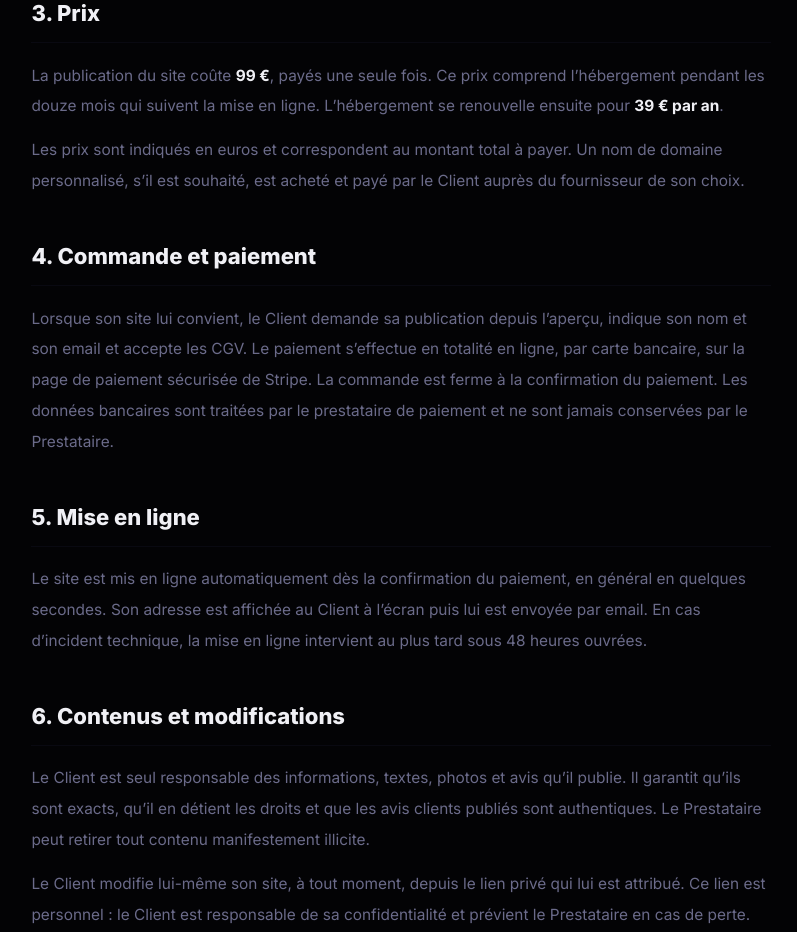
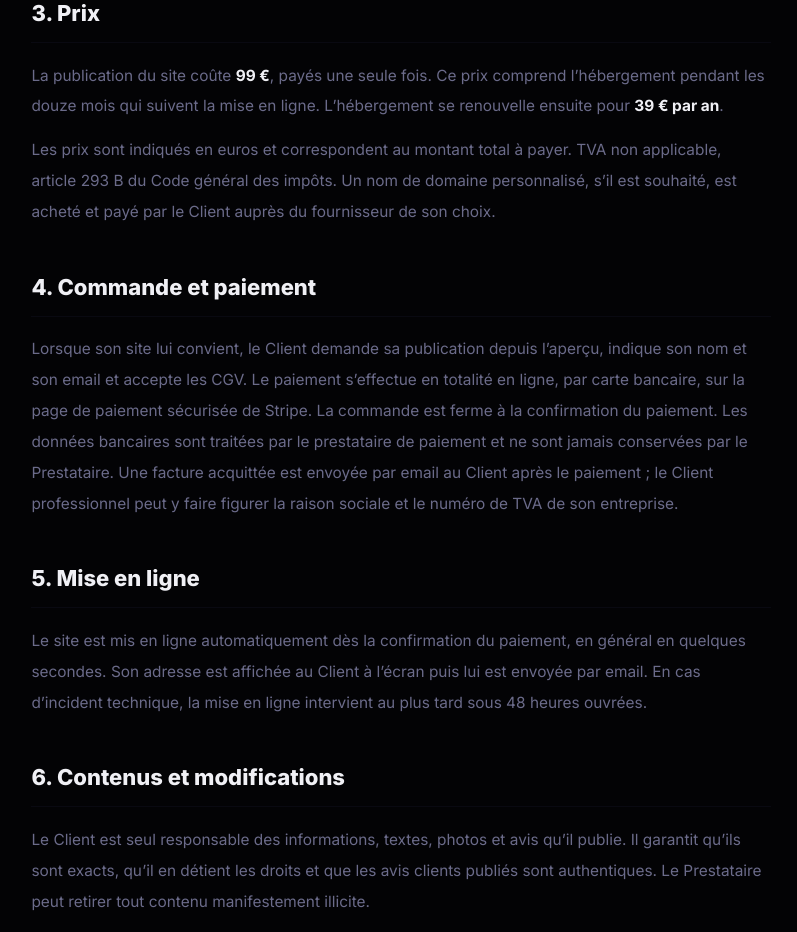
Before and after one commit to thoomaslef/Tommy-studio, a Next.js app: page /cgv in a window 1280 px wide. Shown: the part 1040-1972 px from the top of the page, without its empty margins (239-1036 px from the left). Built offline with nearby package versions, Linux system fonts and the light colour scheme.

Commit message:
Factures Stripe : mention TVA et facture dans les CGV
Co-Authored-By: Claude Opus 5.5 <noreply@anthropic.com>
Claude-Session: https://claude.ai/code/session_01YMUx6AxujfY1Pcht94xV6D

```diff
--- a/src/app/(studio)/cgv/page.tsx
+++ b/src/app/(studio)/cgv/page.tsx
@@ -43,7 +43,7 @@ const sections = [
           La publication du site coûte <strong>{formatEuro(SITE_PRICE)}</strong>, payés une seule fois. Ce prix comprend l’hébergement pendant les douze mois
           qui suivent la mise en ligne. L’hébergement se renouvelle ensuite pour <strong>{formatEuro(HOSTING_RENEWAL_PRICE)} par an</strong>.
         </p>
-        <p>Les prix sont indiqués en euros et correspondent au montant total à payer. Un nom de domaine personnalisé, s’il est souhaité, est acheté et payé par le Client auprès du fournisseur de son choix.</p>
+        <p>Les prix sont indiqués en euros et correspondent au montant total à payer. TVA non applicable, article 293 B du Code général des impôts. Un nom de domaine personnalisé, s’il est souhaité, est acheté et payé par le Client auprès du fournisseur de son choix.</p>
       </>
     ),
   },
@@ -53,7 +53,7 @@ const sections = [
       <p>
         Lorsque son site lui convient, le Client demande sa publication depuis l’aperçu, indique son nom et son email et accepte les CGV. Le paiement
         s’effectue en totalité en ligne, par carte bancaire, sur la page de paiement sécurisée de Stripe. La commande est ferme à la confirmation du paiement.
-        Les données bancaires sont traitées par le prestataire de paiement et ne sont jamais conservées par le Prestataire.
+        Les données bancaires sont traitées par le prestataire de paiement et ne sont jamais conservées par le Prestataire. Une facture acquittée est envoyée par email au Client après le paiement ; le Client professionnel peut y faire figurer la raison sociale et le numéro de TVA de son entreprise.
       </p>
     ),
   },
```
Also changed, not shown: 1 other file (tests, documents, lock files or other folders).
